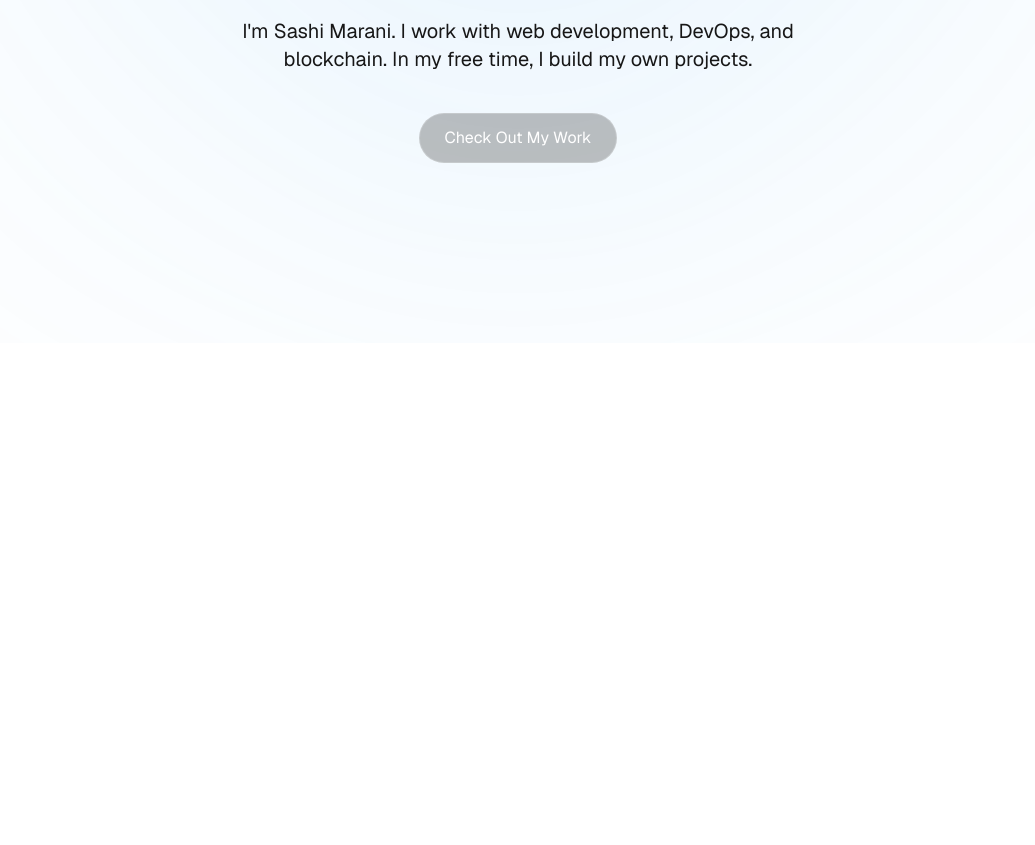
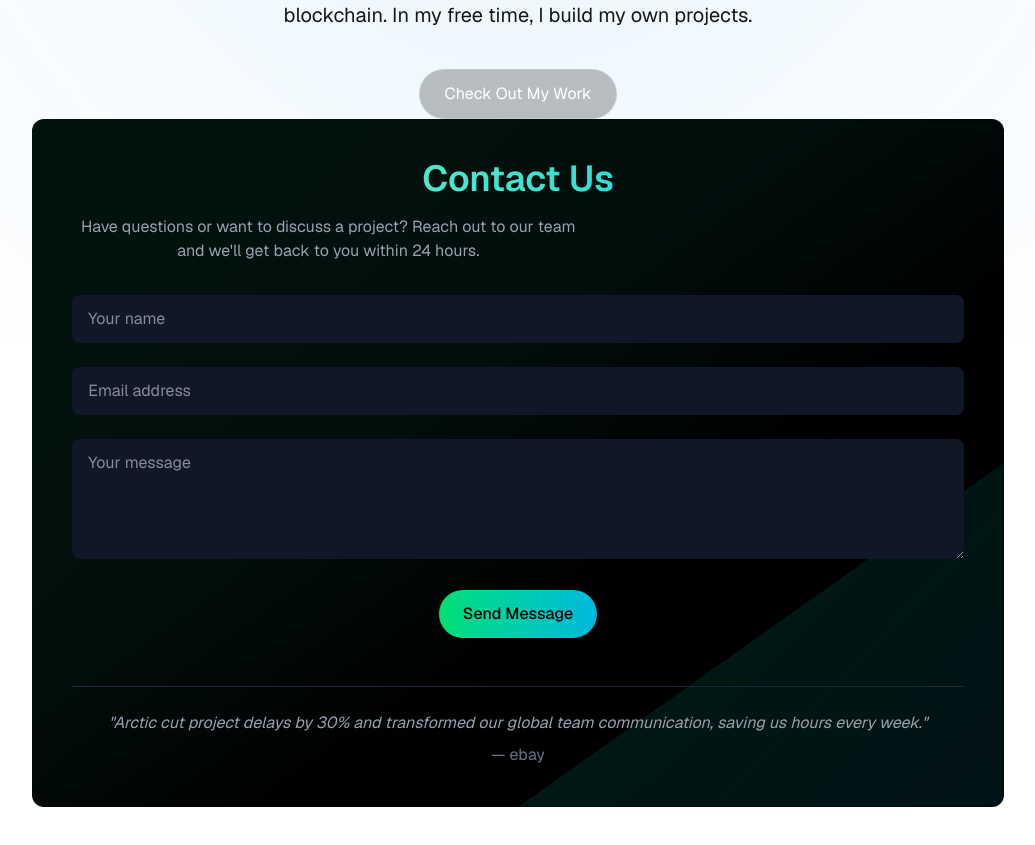
Before and after one commit to sashi-does/portfolio, a Next.js app: page / in a window 1280 px wide. Shown: the part 457-1302 px from the top of the page, without its empty margins (122-1157 px from the left). Built offline with nearby package versions, Linux system fonts and the light colour scheme.

Commit message:
add: contact us

```diff
--- /dev/null
+++ b/src/app/blog/page.tsx
@@ -0,0 +1,5 @@
+export default function Blog() {
+    return <div className="h-[90vh] flex items-center justify-center">
+        <h1>coming soon!</h1>
+    </div>
+}
--- a/src/app/globals.css
+++ b/src/app/globals.css
@@ -36,7 +36,6 @@ body {
     transform: scale(1.1);
   }
 }
-
 
 
 @keyframes slant-shine {
--- a/src/app/page.tsx
+++ b/src/app/page.tsx
@@ -1,5 +1,4 @@
-
-import NewsLetter from "../components/NewsLetter";
+import ContactUs from "@/components/ContactUs";
 import Badge from "@/components/Badge";
 import HeroTitle from "@/components/ui/HeroTitle";
 import ShimmerButton from "@/components/ui/ShimmerButton";
@@ -10,12 +9,13 @@ export default function Home() {
   return (
     <div className="h-[1000vh] flex flex-col items-center min-h-screen p-8 pb-20 gap-16 sm:p-13 font-[family-name:var(--font-geist-sans)]">
 
-      <div className="flex h-[70vh] flex-col justify-center items-center text-center">
+      <div className="flex flex-col justify-center items-center text-center">
         <Badge />
         <HeroTitle>Developing the Bridge That links Code and Impact</HeroTitle>
         <div className="mt-[40px]">
           <ShimmerButton />
         </div>
+        <ContactUs />
       </div>
     </div>
   );
--- /dev/null
+++ b/src/components/ContactUs.tsx
@@ -0,0 +1,61 @@
+export default function ContactUs() {
+    return (
+      <div className="relative overflow-hidden bg-black text-white p-10 rounded-xl">
+
+        <div
+          className="absolute inset-0 pointer-events-none"
+          style={{
+            background: 'linear-gradient(135deg, rgba(16, 185, 129, 0.1) 0%, rgba(6, 182, 212, 0.05) 100%)',
+            maskImage: 'linear-gradient(to bottom right, black 40%, transparent 65%)',
+            WebkitMaskImage: 'linear-gradient(to bottom right, black 40%, transparent 65%)'
+          }}
+        />
+
+
+        <div
+          className="absolute right-0 bottom-0 w-1/2 h-1/2 pointer-events-none blur-[1px]"
+          style={{
+            background: 'linear-gradient(135deg, rgba(16, 185, 129, 0.15) 0%, rgba(6, 182, 212, 0.1) 100%)',
+            clipPath: 'polygon(100% 0, 100% 100%, 0 100%)'
+          }}
+        />
+
+        <div className="relative z-10">
+          <h1 className="text-4xl font-semibold mb-4 text-transparent bg-clip-text bg-gradient-to-r from-green-300 to-cyan-400">
+            Contact Us
+          </h1>
+          <p className="text-gray-400 mb-8 max-w-lg">
+            Have questions or want to discuss a project? Reach out to our team and we'll get back to you within 24 hours.
+          </p>
+
+          <div className="space-y-6">
+            <input
+              type="text"
+              placeholder="Your name"
+              className="bg-gray-900 text-white px-4 py-3 rounded-lg w-full focus:outline-none focus:ring-2 focus:ring-cyan-500"
+            />
+            <input
+              type="email"
+              placeholder="Email address"
+              className="bg-gray-900 text-white px-4 py-3 rounded-lg w-full focus:outline-none focus:ring-2 focus:ring-cyan-500"
+            />
+            <textarea
+              placeholder="Your message"
+              rows={4}
+              className="bg-gray-900 text-white px-4 py-3 rounded-lg w-full focus:outline-none focus:ring-2 focus:ring-cyan-500"
+            />
+            <button className="bg-gradient-to-r from-green-400 to-cyan-500 text-black px-6 py-3 rounded-full hover:opacity-90 transition font-medium">
+              Send Message
+            </button>
+          </div>
+
+          <div className="mt-12 pt-6 border-t border-gray-800">
+            <p className="text-gray-400 italic mb-2">
+              "Arctic cut project delays by 30% and transformed our global team communication, saving us hours every week."
+            </p>
+            <p className="text-gray-500">— ebay</p>
+          </div>
+        </div>
+      </div>
+    );
+  }
--- /dev/null
+++ b/src/components/Footer.tsx
@@ -0,0 +1,5 @@
+export default function Footer() {
+    return <div>
+        <h1>Footer</h1>
+    </div>
+}
--- a/src/components/NewsLetter.tsx
+++ /dev/null
@@ -1,15 +0,0 @@
-import Button from "./Button";
-import { InputBar } from "./InputBar";
-
-export default function NewsLetter() {
-
-    // grab from atomix,spectrum
-    return <div>
-        <h1>Subscribe to Sashi's Newsletter</h1>
-        <p>I occasionally write about tech and business and share thoughts on the intersection of Real world problem and AI</p>
-        <div className="flex items-center gap-x-2">
-            <InputBar />
-            <Button />
-        </div>
-    </div>
-}
--- a/src/components/ui/HeroTitle.tsx
+++ b/src/components/ui/HeroTitle.tsx
@@ -8,6 +8,8 @@ export default function HeroTitle({ children }: TitleProps) {
       <h1 className="text-7xl mb-10 font-bold bg-gradient-to-r from-gray-300 via-gray-400 to-gray-300 bg-clip-text text-transparent text-center w-[70vw]">
         {children}
       </h1>
+
+
       <p className="m-auto w-[50vw] text-xl">
         I'm Sashi Marani. I work with web development, DevOps, and blockchain.
         In my free time, I build my own projects.
```
Also changed, not shown: public/contact.png (added).
